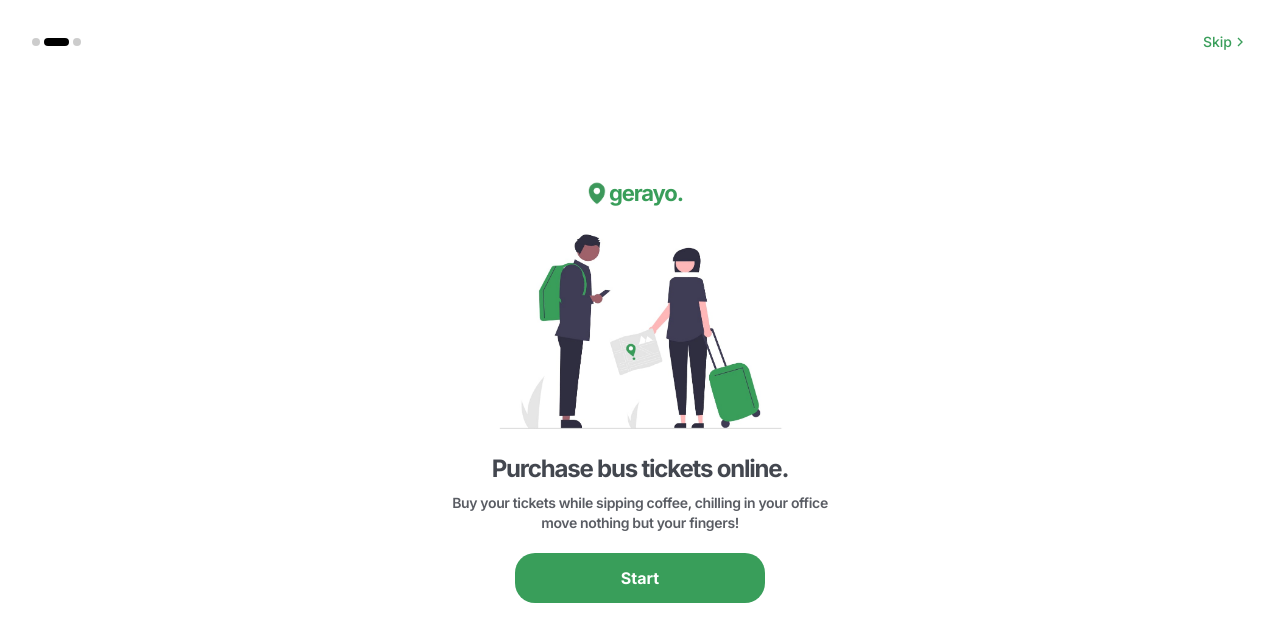
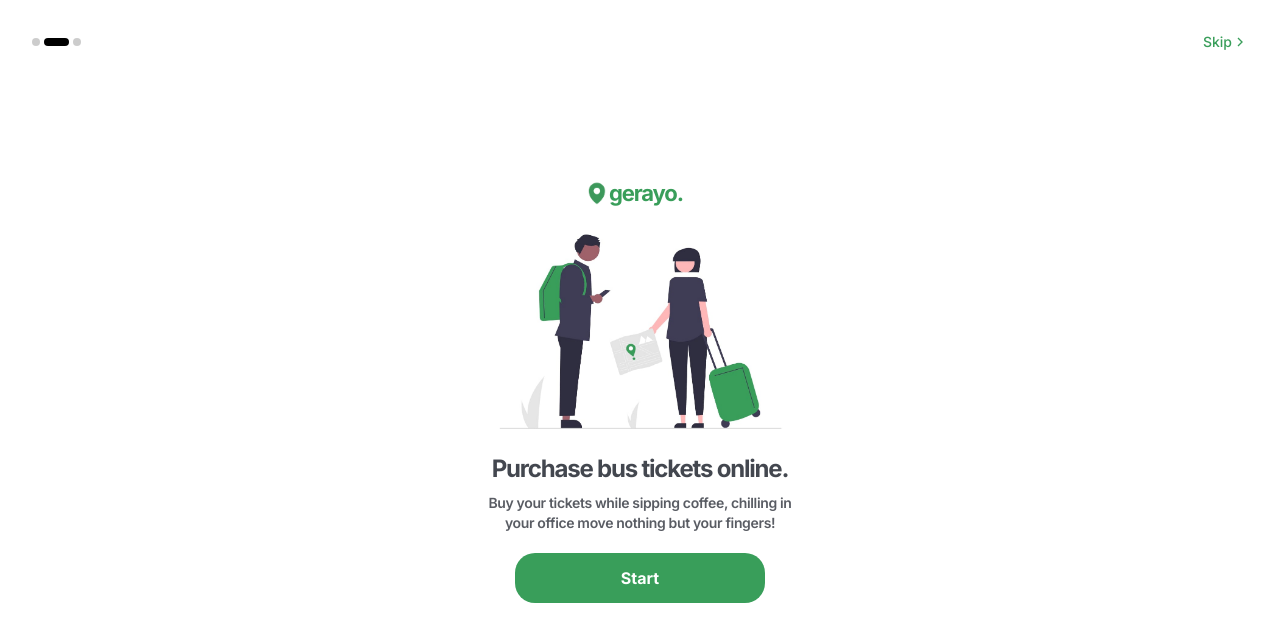
Before and after one commit to kevindermot99/gerayo, a React (Vite) app: page /feature2 in a window 1280 px wide. Shown: the top 642 px of the page. Built offline with nearby package versions, Linux system fonts and the light colour scheme.

Commit message:
text padding sides

```diff
--- a/src/Pages/Welcome1.jsx
+++ b/src/Pages/Welcome1.jsx
@@ -45,7 +45,7 @@ function Welcome1() {
         </div>
       </div>
 
-      <div className="max-w-[1100px] w-full h-fit max-sm:h-full max-sm:pt-[300px] flex flex-col items-center justify-end max-sm:gap-10 py-10 max-sm:py-3 mx-auto">
+      <div className="max-w-[1100px] w-full h-fit max-sm:h-full max-sm:pt-[300px] flex flex-col items-center justify-end max-sm:gap-10 py-10 max-sm:py-6 mx-auto">
         <Fade
           duration={500}
           direction="up"
@@ -66,7 +66,7 @@ function Welcome1() {
             <h1 className="font-bold tracking-tighter text-2xl text-center text-dark-text/90 line-clamp-2 max-w-[350px]">
               Check the next bus arrival time
             </h1>
-            <p className="tracking-tight text-sm text-center text-dark-text/80  max-w-[400px] font-semibold">
+            <p className="tracking-tight text-sm text-center text-dark-text/80  max-w-[400px] font-semibold px-10">
               Enter your location and route for real-time bus updates and never
               miss your ride.
             </p>
--- a/src/Pages/Welcome2.jsx
+++ b/src/Pages/Welcome2.jsx
@@ -41,7 +41,7 @@ function Welcome2() {
         </div>
       </div>
 
-      <div className="max-w-[1100px] h-fit max-sm:h-full flex flex-col items-center justify-end max-sm:gap-10 py-10 max-sm:py-3 mx-auto">
+      <div className="max-w-[1100px] h-fit max-sm:h-full flex flex-col items-center justify-end max-sm:gap-10 py-10 max-sm:py-6 mx-auto">
         <Fade
           duration={500}
           direction="up"
@@ -62,7 +62,7 @@ function Welcome2() {
             <h1 className="font-bold tracking-tighter text-2xl text-center text-dark-text/90 line-clamp-2 max-w-[350px]">
               Purchase bus tickets online.
             </h1>
-            <p className="tracking-tight text-sm text-center text-dark-text/80  max-w-[400px] font-semibold">
+            <p className="tracking-tight text-sm text-center text-dark-text/80  max-w-[400px] font-semibold px-10">
               Buy your tickets while sipping coffee, chilling in your office
               move nothing but your fingers!
             </p>
```
